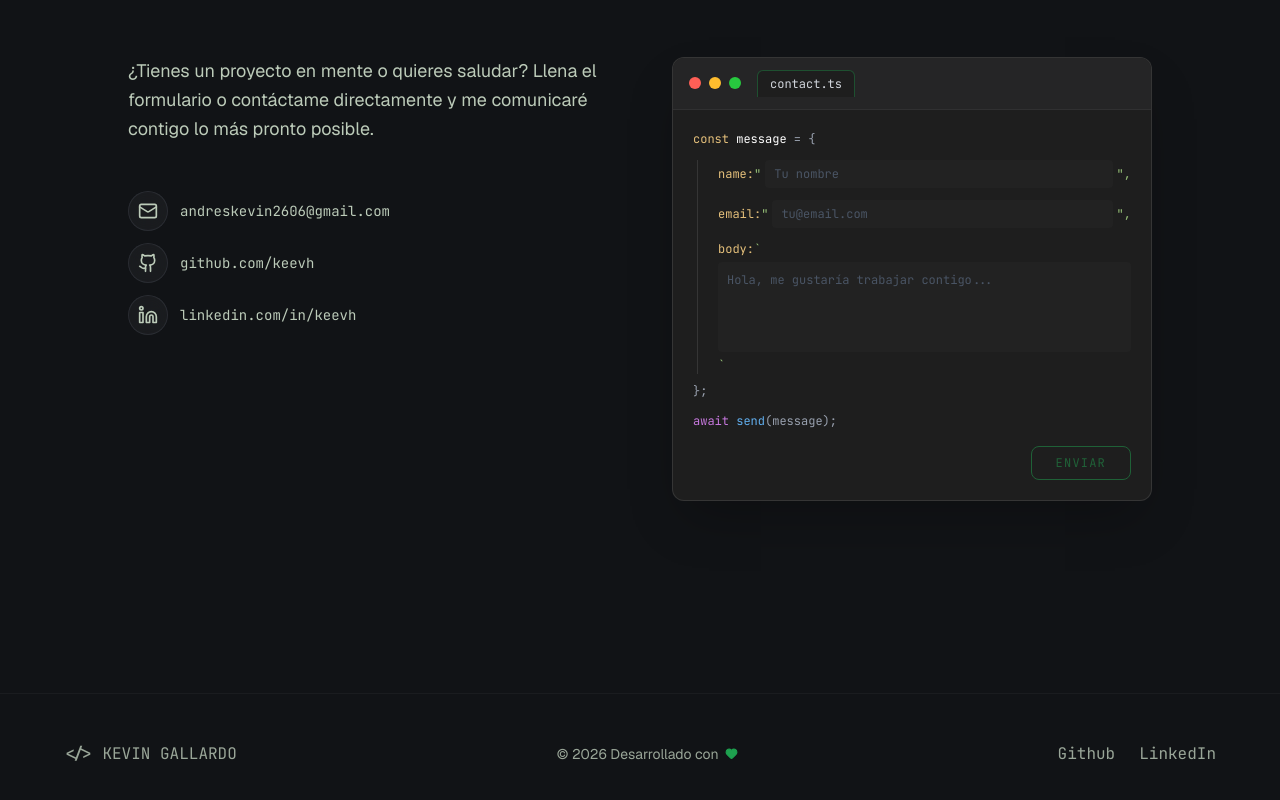
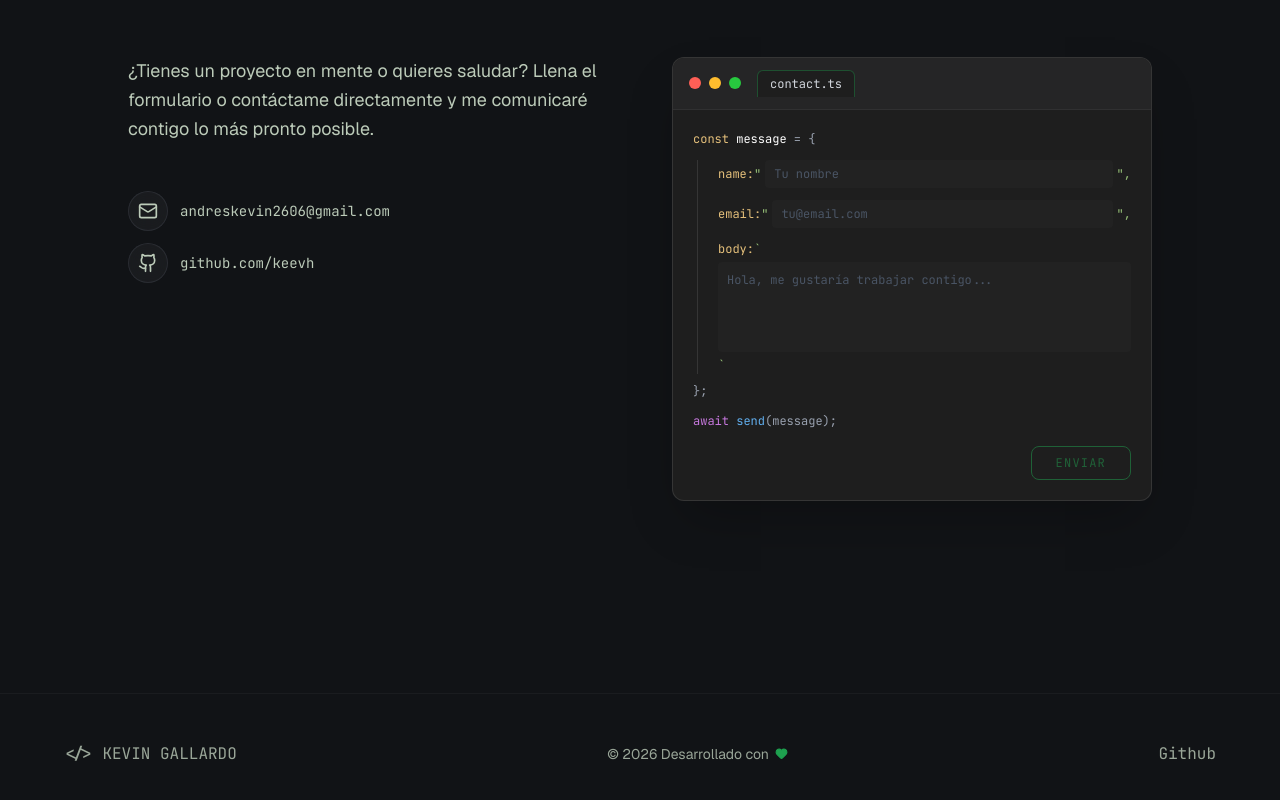
Before and after one commit to keevh/portfolio, an Astro site: page / in a window 1280 px wide. Shown: the part 6063-6863 px from the top of the page. Built offline with nearby package versions, Linux system fonts and the light colour scheme; Astro itself is replaced by a stand-in of ours.

Commit message:
chore: eliminar enlace de LinkedIn

```diff
--- a/src/components/Contact.tsx
+++ b/src/components/Contact.tsx
@@ -1,5 +1,5 @@
 import { useState } from 'react';
-import { Mail, Github, Linkedin } from 'lucide-react';
+import { Mail, Github } from 'lucide-react';
 import { useLanguage } from '../hooks/useLanguage';
 import { motion } from 'motion/react';
 
@@ -95,7 +95,6 @@ export function Contact() {
             {[
               { href: 'mailto:andreskevin2606@gmail.com', icon: <Mail size={20} />, label: 'andreskevin2606@gmail.com' },
               { href: 'https://github.com/keevh', icon: <Github size={20} />, label: 'github.com/keevh' },
-              { href: 'https://www.linkedin.com/in/keevh/', icon: <Linkedin size={20} />, label: 'linkedin.com/in/keevh' },
             ].map(({ href, icon, label }) => (
               <a
                 key={label}
--- a/src/components/Footer.tsx
+++ b/src/components/Footer.tsx
@@ -18,9 +18,6 @@ export function Footer() {
         <a className="font-code-sm text-on-surface-variant hover:text-primary transition-colors" href="https://github.com/keevh" target="_blank" rel="noopener noreferrer">
           Github
         </a>
-        <a className="font-code-sm text-on-surface-variant hover:text-primary transition-colors" href="https://www.linkedin.com/in/keevh/" target="_blank" rel="noopener noreferrer">
-          LinkedIn
-        </a>
       </div>
     </footer>
   );
--- a/src/layouts/Layout.astro
+++ b/src/layouts/Layout.astro
@@ -82,8 +82,7 @@ const imageUrl = new URL(imagePath, site).toString();
       "jobTitle": "Full Stack Developer",
       "description": "Full Stack Developer apasionado por construir soluciones digitales eficientes, escalables y con diseño impecable. Especializado en Frontend, IoT y AI.",
       "sameAs": [
-        "https://github.com/keevh",
-        "https://www.linkedin.com/in/keevh/"
+        "https://github.com/keevh"
       ],
       "knowsAbout": ["React", "TypeScript", "Node.js", "IoT", "MQTT", "Machine Learning", "Full Stack Development"]
     }
```
